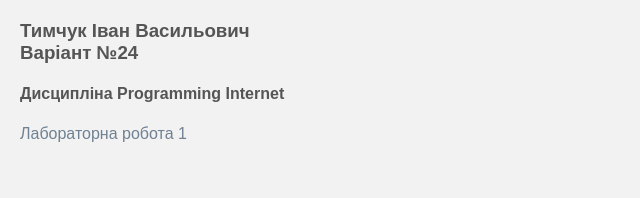
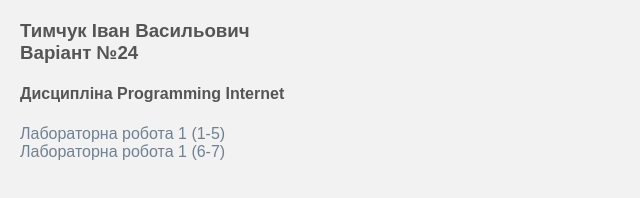
Before and after one commit to SoldierrBoy/Programming-Internet, a plain HTML site: page index.html in a window 1280 px wide. Shown: the whole page, without its empty margins (0-640 px from the left). Drawn offline with Linux system fonts and the light colour scheme.

Commit message:
Update index.html

```diff
--- a/index.html
+++ b/index.html
@@ -30,7 +30,8 @@
 <body>
     <h3>Тимчук Іван Васильович <br> Варіант №24</h3>
     <h4>Дисципліна Programming Internet</h4>
-    <a href="lab1_Tymchuk/lab1.html">Лабораторна робота 1 </a> <br>
+            <a href="lab1_Tymchuk/lab1_task1-5.html">Лабораторна робота 1 (1-5) </a> <br>
+            <a href="lab1_Tymchuk/lab1_task6-7.html">Лабораторна робота 1 (6-7) </a> <br>
 
 </body>
 </html>
```
